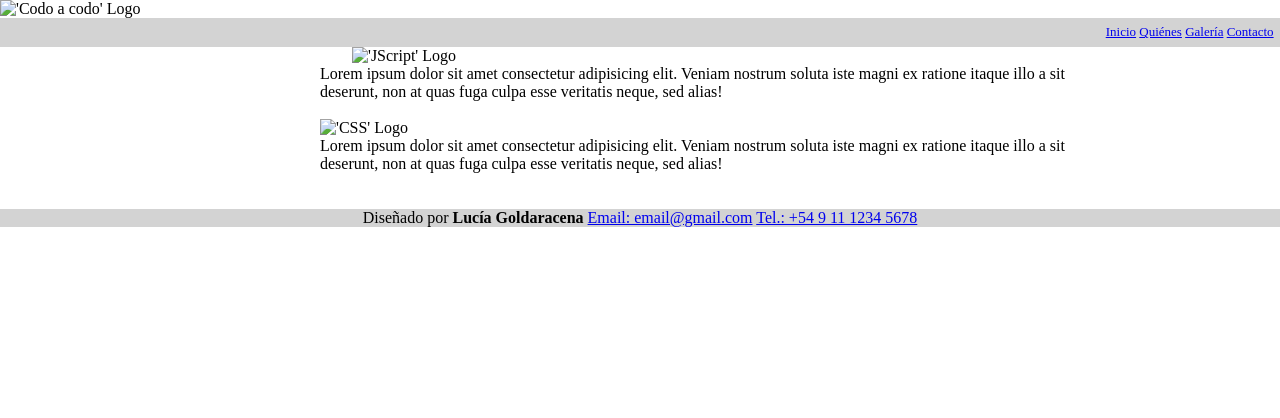
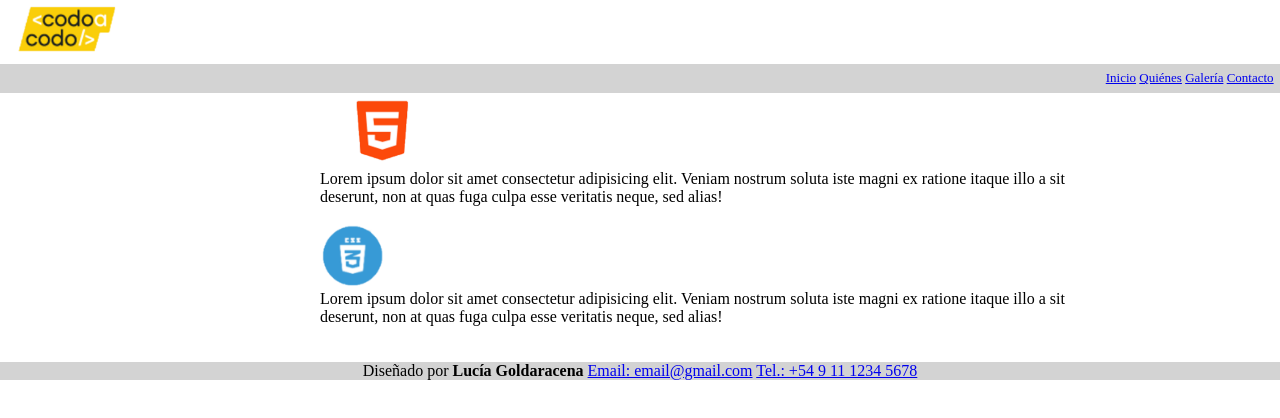
Before and after one commit to luciagoldaracena/desaf-o1, a plain HTML site: page index.html in a window 1280 px wide. Drawn offline with Linux system fonts and the light colour scheme.

Commit message:
Update index.html

```diff
--- a/index.html
+++ b/index.html
@@ -9,7 +9,7 @@
     <body>
 
         <header>
-            <img src="images/codoacodo.png" alt=" 'Codo a codo' Logo" style="width:10%; height:10%;">
+            <img src="codoacodo.png" alt=" 'Codo a codo' Logo" style="width:10%; height:10%;">
         </header>
 
         <nav>
@@ -20,13 +20,13 @@
         </nav>
 
         <main>
-            <img src="images/script.png" alt=" 'JScript' Logo" id="scriptlogo">
+            <img src="script.png" alt=" 'JScript' Logo" id="scriptlogo">
 
             <p class="lorem">Lorem ipsum dolor sit amet consectetur adipisicing elit. Veniam nostrum soluta iste magni ex ratione itaque illo a sit deserunt, non at quas fuga culpa esse veritatis neque, sed alias!</p>
 
             <br>
 
-            <img src="images/css.png" alt=" 'CSS' Logo">
+            <img src="css.png" alt=" 'CSS' Logo">
 
             <p class="lorem">Lorem ipsum dolor sit amet consectetur adipisicing elit. Veniam nostrum soluta iste magni ex ratione itaque illo a sit deserunt, non at quas fuga culpa esse veritatis neque, sed alias!</p>
         </main>
```
